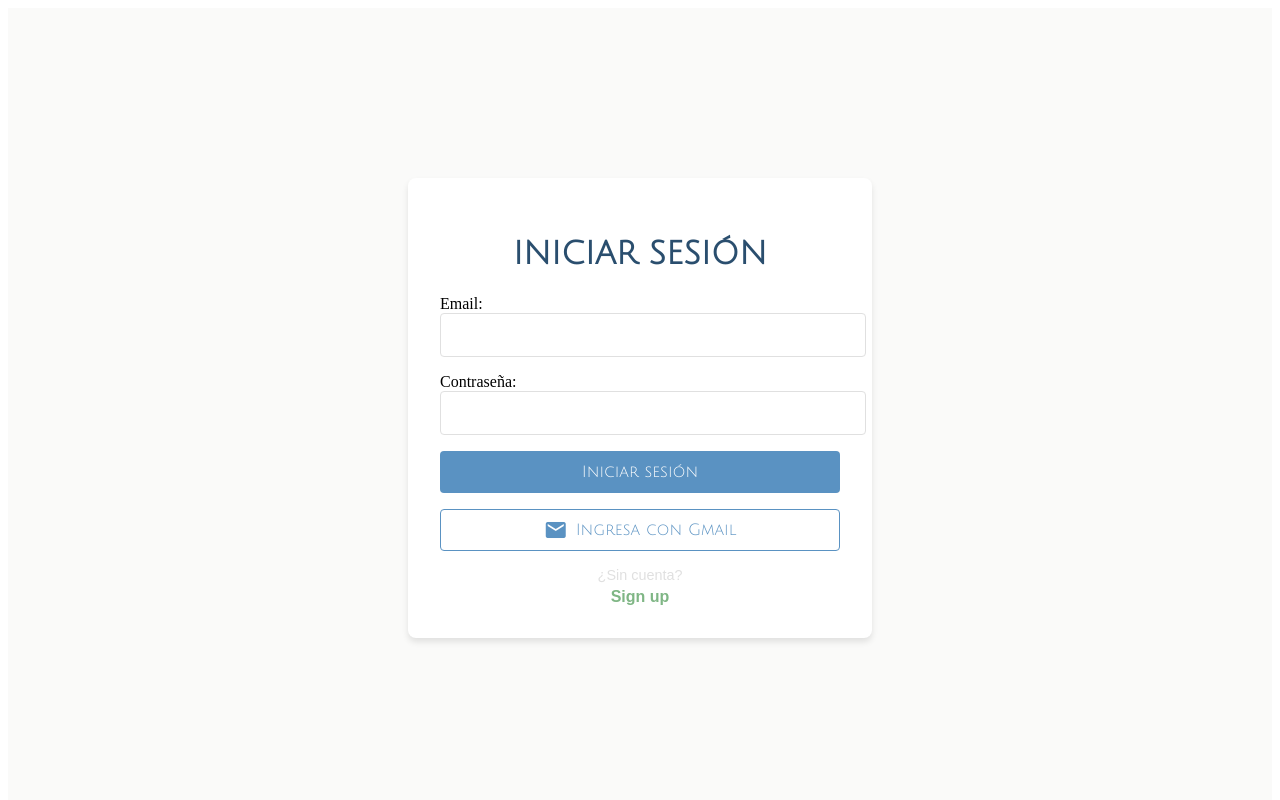
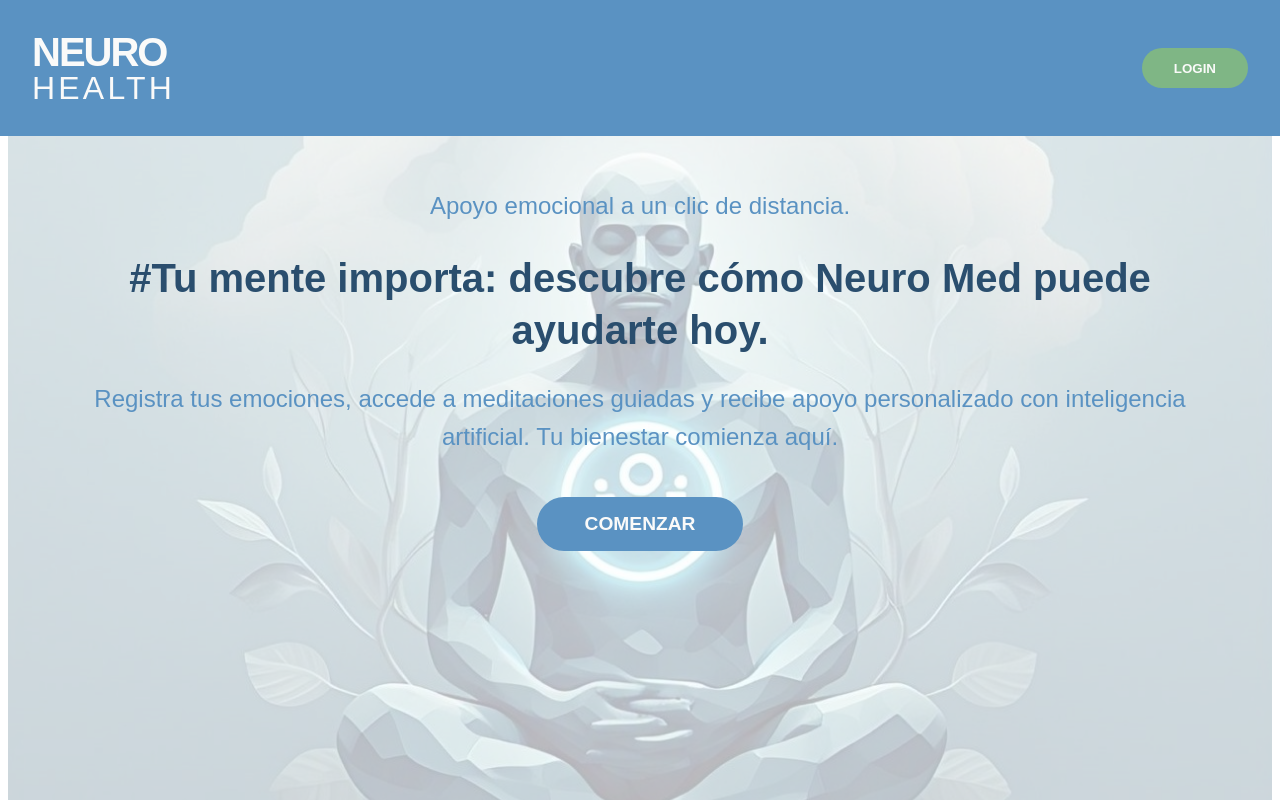
Before and after one commit to Zatt010/NeuroHealth, an Angular app: page / in a window 1280 px wide. Before the commit this address led to /login. Shown: the top 800 px of the page. Built offline with nearby package versions, Linux system fonts and the light colour scheme.

Commit message:
Botones Login y comenzar Funcionales

```diff
--- a/angular.json
+++ b/angular.json
@@ -100,5 +100,8 @@
         }
       }
     }
+  },
+  "cli": {
+    "analytics": false
   }
 }
--- a/src/app/app.routes.ts
+++ b/src/app/app.routes.ts
@@ -5,6 +5,7 @@ import { landingPage } from './pages/landingPage/landingPage.component';
 
 
 export const routes: Routes = [
+    { path: '', component: landingPage},
     { path: 'login', component: LoginComponent },
     { path: 'signup', component: SignupComponent },
     { path: 'home', component: landingPage },
--- a/src/app/pages/landingPage/landingPage.component.html
+++ b/src/app/pages/landingPage/landingPage.component.html
@@ -4,7 +4,7 @@
       <span class="logo-neuro">NEURO</span>
       <span class="logo-health">HEALTH</span>
     </div>
-    <button class="login-button">Login</button>
+    <button class="login-button" routerLink="/login">Login</button>
   </header>
 
   <main class="hero-section">
@@ -13,7 +13,7 @@
         <p class="tagline">Apoyo emocional a un clic de distancia.</p>
         <h1 class="cta-title">#Tu mente importa: descubre cómo Neuro Med puede ayudarte hoy.</h1>
         <p class="description">Registra tus emociones, accede a meditaciones guiadas y recibe apoyo personalizado con inteligencia artificial. Tu bienestar comienza aquí.</p>
-        <button class="cta-button">Comenzar</button>
+        <button class="cta-button" routerLink="/signup">Comenzar</button>
       </div>
     </div>
   </main>
--- a/src/app/pages/landingPage/landingPage.component.ts
+++ b/src/app/pages/landingPage/landingPage.component.ts
@@ -1,11 +1,12 @@
 // landingPage.component.ts
 import { Component, OnInit } from '@angular/core';
 import { CommonModule } from '@angular/common';
+import { RouterModule } from '@angular/router';
 
 @Component({
   selector: 'app-landingPage',
   standalone: true,
-  imports: [CommonModule],
+  imports: [CommonModule, RouterModule],
   templateUrl: './landingPage.component.html',
   styleUrls: ['./landingPage.component.css']
 })
```
Also changed, not shown: src/app/app.config.ts (line endings or trailing spaces), 1 other file (tests, documents, lock files or other folders).
